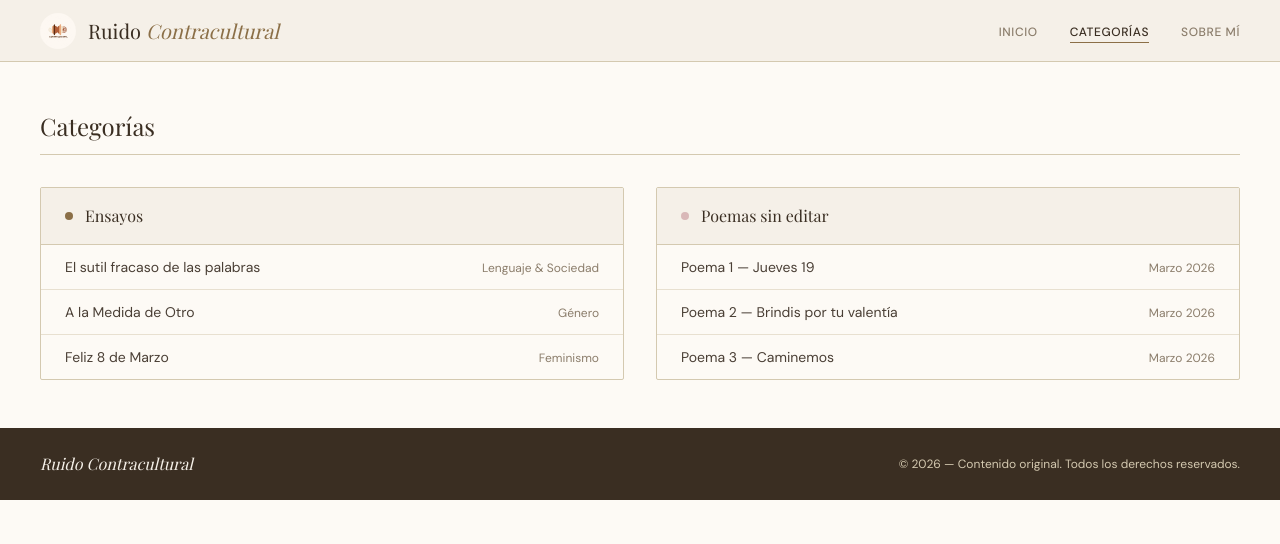
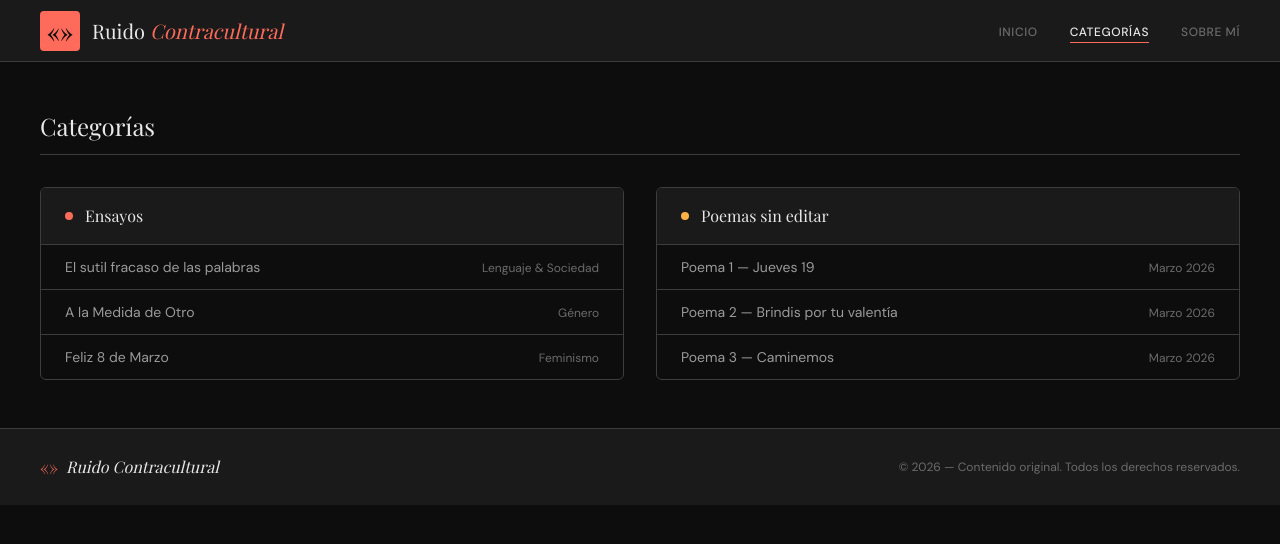
Before and after one commit to Loreley1902/Ruido-Contracultural, a Next.js app: page /categorias in a window 1280 px wide. Shown: the top 544 px of the page. Built offline with nearby package versions, Linux system fonts and the light colour scheme.

Commit message:
feat: update design with bold colors and stylized logo\n\nImplement dark mode with coral accents and new typographic logo;\ncorrect Next.js image warnings with 'fill' component.

```diff
--- a/app/categorias/page.tsx
+++ b/app/categorias/page.tsx
@@ -4,30 +4,30 @@ import { essays, poems } from "@/lib/data"
 export default function CategoriasPage() {
   return (
     <section className="px-6 md:px-10 py-12 max-w-7xl mx-auto">
-      <div className="flex items-baseline justify-between border-b border-sand pb-3 mb-8">
-        <h1 className="font-serif text-xl md:text-2xl text-espresso">Categorías</h1>
+      <div className="flex items-baseline justify-between border-b border-slate pb-3 mb-8">
+        <h1 className="font-serif text-xl md:text-2xl text-pearl">Categorías</h1>
       </div>
 
       <div className="grid md:grid-cols-2 gap-8">
         {/* Ensayos */}
-        <div className="border border-sand rounded-sm overflow-hidden">
-          <div className="bg-cream px-6 py-4 border-b border-sand flex items-center gap-3">
-            <div className="w-2 h-2 rounded-full bg-brown" />
-            <h2 className="font-serif text-base text-espresso">Ensayos</h2>
+        <div className="border border-slate rounded-lg overflow-hidden">
+          <div className="bg-charcoal px-6 py-4 border-b border-slate flex items-center gap-3">
+            <div className="w-2 h-2 rounded-full bg-coral" />
+            <h2 className="font-serif text-base text-pearl">Ensayos</h2>
           </div>
           <div>
             {essays.map((essay, index) => (
               <Link
                 key={essay.slug}
                 href={`/ensayos/${essay.slug}`}
-                className={`flex items-baseline justify-between px-6 py-3 hover:bg-warm-white transition-colors group ${
-                  index < essays.length - 1 ? "border-b border-beige" : ""
+                className={`flex items-baseline justify-between px-6 py-3 hover:bg-charcoal transition-colors group ${
+                  index < essays.length - 1 ? "border-b border-slate" : ""
                 }`}
               >
-                <span className="text-sm text-text group-hover:text-brown transition-colors">
+                <span className="text-sm text-silver group-hover:text-coral transition-colors">
                   {essay.title}
                 </span>
-                <span className="text-xs text-muted-text ml-4 shrink-0">
+                <span className="text-xs text-smoke ml-4 shrink-0">
                   {essay.category}
                 </span>
               </Link>
@@ -36,24 +36,24 @@ export default function CategoriasPage() {
         </div>
 
         {/* Poemas */}
-        <div className="border border-sand rounded-sm overflow-hidden">
-          <div className="bg-cream px-6 py-4 border-b border-sand flex items-center gap-3">
-            <div className="w-2 h-2 rounded-full bg-dusty" />
-            <h2 className="font-serif text-base text-espresso">Poemas sin editar</h2>
+        <div className="border border-slate rounded-lg overflow-hidden">
+          <div className="bg-charcoal px-6 py-4 border-b border-slate flex items-center gap-3">
+            <div className="w-2 h-2 rounded-full bg-amber" />
+            <h2 className="font-serif text-base text-pearl">Poemas sin editar</h2>
           </div>
           <div>
             {poems.map((poem, index) => (
               <Link
                 key={poem.slug}
                 href={`/poemas/${poem.slug}`}
-                className={`flex items-baseline justify-between px-6 py-3 hover:bg-warm-white transition-colors group ${
-                  index < poems.length - 1 ? "border-b border-beige" : ""
+                className={`flex items-baseline justify-between px-6 py-3 hover:bg-charcoal transition-colors group ${
+                  index < poems.length - 1 ? "border-b border-slate" : ""
                 }`}
               >
-                <span className="text-sm text-text group-hover:text-brown transition-colors">
+                <span className="text-sm text-silver group-hover:text-coral transition-colors">
                   Poema {poem.number} — {poem.title}
                 </span>
-                <span className="text-xs text-muted-text ml-4 shrink-0">
+                <span className="text-xs text-smoke ml-4 shrink-0">
                   {poem.date}
                 </span>
               </Link>
--- a/app/globals.css
+++ b/app/globals.css
@@ -4,40 +4,41 @@
 @custom-variant dark (&:is(.dark *));
 
 :root {
-  /* Ruido Contracultural Color Palette */
-  --cream: #F5F0E8;
-  --warm-white: #FDFAF5;
-  --beige: #E8E0D0;
-  --sand: #D4C9B0;
-  --brown: #8B6F47;
-  --dark-brown: #5C4B35;
-  --espresso: #3A2E22;
-  --blush: #EDD8C8;
-  --sage: #C2CEC0;
-  --dusty: #D9B8B8;
-  --text: #4A3F35;
-  --muted-text: #8B7D6B;
+  /* Ruido Contracultural - Bold Contrast Palette */
+  --ink: #0D0D0D;
+  --charcoal: #1A1A1A;
+  --graphite: #2A2A2A;
+  --slate: #3D3D3D;
+  --smoke: #6B6B6B;
+  --silver: #9A9A9A;
+  --pearl: #E8E8E8;
+  --snow: #F5F5F5;
+  --white: #FFFFFF;
+  --coral: #FF6B5B;
+  --coral-light: #FF8A7D;
+  --coral-dark: #E55A4A;
+  --amber: #FFB347;
 
-  --background: var(--warm-white);
-  --foreground: var(--text);
-  --card: var(--cream);
-  --card-foreground: var(--espresso);
-  --popover: var(--cream);
-  --popover-foreground: var(--text);
-  --primary: var(--espresso);
-  --primary-foreground: var(--cream);
-  --secondary: var(--beige);
-  --secondary-foreground: var(--espresso);
-  --muted: var(--sand);
-  --muted-foreground: var(--muted-text);
-  --accent: var(--brown);
-  --accent-foreground: var(--cream);
+  --background: var(--ink);
+  --foreground: var(--pearl);
+  --card: var(--charcoal);
+  --card-foreground: var(--pearl);
+  --popover: var(--graphite);
+  --popover-foreground: var(--pearl);
+  --primary: var(--coral);
+  --primary-foreground: var(--ink);
+  --secondary: var(--graphite);
+  --secondary-foreground: var(--pearl);
+  --muted: var(--slate);
+  --muted-foreground: var(--smoke);
+  --accent: var(--coral);
+  --accent-foreground: var(--ink);
   --destructive: #dc2626;
   --destructive-foreground: #fef2f2;
-  --border: var(--sand);
-  --input: var(--beige);
-  --ring: var(--brown);
-  --radius: 3px;
+  --border: var(--slate);
+  --input: var(--graphite);
+  --ring: var(--coral);
+  --radius: 4px;
 }
 
 @theme inline {
@@ -63,18 +64,19 @@
   --color-border: var(--border);
   --color-input: var(--input);
   --color-ring: var(--ring);
-  --color-cream: var(--cream);
-  --color-warm-white: var(--warm-white);
-  --color-beige: var(--beige);
-  --color-sand: var(--sand);
-  --color-brown: var(--brown);
-  --color-dark-brown: var(--dark-brown);
-  --color-espresso: var(--espresso);
-  --color-blush: var(--blush);
-  --color-sage: var(--sage);
-  --color-dusty: var(--dusty);
-  --color-text: var(--text);
-  --color-muted-text: var(--muted-text);
+  --color-ink: var(--ink);
+  --color-charcoal: var(--charcoal);
+  --color-graphite: var(--graphite);
+  --color-slate: var(--slate);
+  --color-smoke: var(--smoke);
+  --color-silver: var(--silver);
+  --color-pearl: var(--pearl);
+  --color-snow: var(--snow);
+  --color-white: var(--white);
+  --color-coral: var(--coral);
+  --color-coral-light: var(--coral-light);
+  --color-coral-dark: var(--coral-dark);
+  --color-amber: var(--amber);
   --radius-sm: calc(var(--radius) - 1px);
   --radius-md: var(--radius);
   --radius-lg: calc(var(--radius) + 2px);
--- a/app/layout.tsx
+++ b/app/layout.tsx
@@ -24,7 +24,7 @@ export const metadata: Metadata = {
 }
 
 export const viewport: Viewport = {
-  themeColor: '#F5F0E8',
+  themeColor: '#0D0D0D',
 }
 
 export default function RootLayout({
@@ -34,7 +34,7 @@ export default function RootLayout({
 }>) {
   return (
     <html lang="es">
-      <body className={`${dmSans.variable} ${playfair.variable} font-sans antialiased bg-warm-white text-text`}>
+      <body className={`${dmSans.variable} ${playfair.variable} font-sans antialiased bg-ink text-pearl`}>
         <Navbar />
         <main>{children}</main>
         <Footer />
--- a/app/sobre-mi/page.tsx
+++ b/app/sobre-mi/page.tsx
@@ -3,13 +3,13 @@ import Image from "next/image"
 
 export default function SobreMiPage() {
   return (
-    <div className="bg-warm-white">
+    <div className="bg-ink">
       {/* About the Blog Section - First */}
-      <section className="bg-cream border-t border-sand px-6 md:px-10 py-12 md:py-16">
+      <section className="bg-charcoal border-t border-slate px-6 md:px-10 py-12 md:py-16">
         <div className="max-w-3xl mx-auto">
-          <h1 className="font-serif text-2xl md:text-3xl text-espresso mb-8 text-center">Acerca de Ruido Contracultural</h1>
+          <h1 className="font-serif text-2xl md:text-3xl text-pearl mb-8 text-center">Acerca de Ruido Contracultural</h1>
 
-          <div className="space-y-5 text-sm text-muted-text leading-relaxed">
+          <div className="space-y-5 text-sm text-silver leading-relaxed">
             <p>
               Este es un espacio digital dedicado a la escritura y a la reflexión cultural.
               Aquí reúno artículos, críticas y ensayos breves que observan distintos fenómenos
@@ -40,11 +40,11 @@ export default function SobreMiPage() {
       </section>
 
       {/* About Me Section - Second */}
-      <section className="px-6 md:px-10 py-12 md:py-16 border-t border-sand">
+      <section className="px-6 md:px-10 py-12 md:py-16 border-t border-slate">
         <div className="max-w-3xl mx-auto">
           <div className="flex flex-col md:flex-row gap-8 items-start">
             {/* Small Photo */}
-            <div className="w-32 h-32 md:w-40 md:h-40 shrink-0 overflow-hidden rounded-full">
+            <div className="w-32 h-32 md:w-40 md:h-40 shrink-0 overflow-hidden rounded-full border-2 border-coral">
               <Image
                 src="/images/lore.png"
                 alt="Foto de Loreley"
@@ -56,8 +56,8 @@ export default function SobreMiPage() {
 
             {/* About Me Content */}
             <div className="flex-1">
-              <h2 className="font-serif text-xl md:text-2xl text-espresso mb-4">Acerca de mí: Loreley</h2>
-              <p className="text-sm text-muted-text leading-relaxed mb-6">
+              <h2 className="font-serif text-xl md:text-2xl text-pearl mb-4">Acerca de mí: Loreley</h2>
+              <p className="text-sm text-silver leading-relaxed mb-6">
                 Mi rincón en internet dedicado a la reflexión cultural, la escritura y las ideas
                 que atraviesan nuestra vida cotidiana. En este espacio comparto artículos, críticas
                 y textos donde exploro la cultura, la sociedad y las preguntas que muchas veces
@@ -66,7 +66,7 @@ export default function SobreMiPage() {
               </p>
 
               <div>
-                <div className="text-[0.65rem] font-medium tracking-widest uppercase text-brown mb-3">
+                <div className="text-[0.65rem] font-medium tracking-widest uppercase text-coral mb-3">
                   Encuéntrame en
                 </div>
                 <div className="flex flex-wrap gap-3">
@@ -74,7 +74,7 @@ export default function SobreMiPage() {
                     href="https://www.linkedin.com/in/loreley-fuentes-hern%C3%A1ndez-28a856307/"
                     target="_blank"
                     rel="noopener noreferrer"
-                    className="px-4 py-2 border border-sand rounded-sm text-xs font-medium tracking-wider uppercase text-espresso hover:bg-beige hover:border-brown transition-colors"
+                    className="px-4 py-2 border border-slate rounded text-xs font-medium tracking-wider uppercase text-pearl hover:bg-graphite hover:border-coral transition-colors"
                   >
                     LinkedIn
                   </Link>
@@ -82,13 +82,13 @@ export default function SobreMiPage() {
                     href="https://www.instagram.com/lorefh19/"
                     target="_blank"
                     rel="noopener noreferrer"
-                    className="px-4 py-2 border border-sand rounded-sm text-xs font-medium tracking-wider uppercase text-espresso hover:bg-beige hover:border-brown transition-colors"
+                    className="px-4 py-2 border border-slate rounded text-xs font-medium tracking-wider uppercase text-pearl hover:bg-graphite hover:border-coral transition-colors"
                   >
                     Instagram
                   </Link>
                   <Link
                     href="mailto:Lfuentesh19@gmail.com"
-                    className="px-4 py-2 border border-sand rounded-sm text-xs font-medium tracking-wider uppercase text-espresso hover:bg-beige hover:border-brown transition-colors"
+                    className="px-4 py-2 border border-slate rounded text-xs font-medium tracking-wider uppercase text-pearl hover:bg-graphite hover:border-coral transition-colors"
                   >
                     Correo electrónico
                   </Link>
@@ -100,21 +100,21 @@ export default function SobreMiPage() {
       </section>
 
       {/* Newsletter Section */}
-      <section className="bg-beige border-y border-sand px-6 md:px-10 py-10">
+      <section className="bg-graphite border-y border-slate px-6 md:px-10 py-10">
         <div className="max-w-2xl mx-auto text-center">
-          <h2 className="font-serif text-xl text-espresso mb-3">Disfruta</h2>
-          <p className="text-sm text-muted-text mb-6">
+          <h2 className="font-serif text-xl text-pearl mb-3">Disfruta</h2>
+          <p className="text-sm text-silver mb-6">
             Opina acerca de los últimos artículos, reflexiones e ideas que he compartido en este espacio.
           </p>
           <form className="flex flex-col sm:flex-row gap-3 max-w-md mx-auto">
             <input
               type="email"
               placeholder="Escribe tu correo electrónico..."
-              className="flex-1 px-4 py-3 bg-warm-white border border-sand rounded-sm text-sm text-espresso placeholder:text-muted-text focus:outline-none focus:border-brown transition-colors"
+              className="flex-1 px-4 py-3 bg-charcoal border border-slate rounded text-sm text-pearl placeholder:text-smoke focus:outline-none focus:border-coral transition-colors"
             />
             <button
               type="submit"
-              className="px-6 py-3 bg-espresso text-cream text-xs font-medium tracking-wider uppercase rounded-sm hover:bg-dark-brown transition-colors"
+              className="px-6 py-3 bg-coral text-ink text-xs font-medium tracking-wider uppercase rounded hover:bg-coral-light transition-colors"
             >
               Suscribirse
             </button>
--- a/components/footer.tsx
+++ b/components/footer.tsx
@@ -1,8 +1,11 @@
 export function Footer() {
   return (
-    <footer className="bg-espresso px-6 md:px-10 py-6 flex items-center justify-between">
-      <div className="font-serif italic text-cream">Ruido Contracultural</div>
-      <div className="text-xs text-sand">© 2026 — Contenido original. Todos los derechos reservados.</div>
+    <footer className="bg-charcoal border-t border-slate px-6 md:px-10 py-6 flex items-center justify-between">
+      <div className="flex items-center gap-2">
+        <span className="font-serif text-lg text-coral">&laquo;&raquo;</span>
+        <span className="font-serif italic text-pearl">Ruido Contracultural</span>
+      </div>
+      <div className="text-xs text-smoke">© 2026 — Contenido original. Todos los derechos reservados.</div>
     </footer>
   )
 }
--- a/components/navbar.tsx
+++ b/components/navbar.tsx
@@ -1,7 +1,6 @@
 "use client"
 
 import Link from "next/link"
-import Image from "next/image"
 import { usePathname } from "next/navigation"
 import { cn } from "@/lib/utils"
 
@@ -17,22 +16,27 @@ const poems = [
   { slug: "caminemos", title: "Poema 3 — Caminemos" },
 ]
 
+// Logo component with stylized quotes
+function Logo() {
+  return (
+    <div className="flex items-center gap-3">
+      <div className="w-10 h-10 bg-coral rounded flex items-center justify-center">
+        <span className="font-serif text-2xl text-ink font-semibold leading-none">&laquo;&raquo;</span>
+      </div>
+      <span className="font-serif text-xl text-pearl">
+        Ruido <em className="text-coral">Contracultural</em>
+      </span>
+    </div>
+  )
+}
+
 export function Navbar() {
   const pathname = usePathname()
 
   return (
-    <nav className="bg-cream border-b border-sand px-6 md:px-10 flex items-center justify-between h-[62px] sticky top-0 z-50">
-      <Link href="/" className="flex items-center gap-3">
-        <Image
-          src="/images/logo.jpg"
-          alt="Ruido Contracultural logo"
-          width={36}
-          height={36}
-          className="rounded-full"
-        />
-        <span className="font-serif text-xl text-espresso">
-          Ruido <em className="text-brown">Contracultural</em>
-        </span>
+    <nav className="bg-charcoal border-b border-slate px-6 md:px-10 flex items-center justify-between h-[62px] sticky top-0 z-50">
+      <Link href="/">
+        <Logo />
       </Link>
 
       <ul className="hidden md:flex items-center gap-8">
@@ -40,8 +44,8 @@ export function Navbar() {
           <Link
             href="/"
             className={cn(
-              "text-xs font-medium tracking-wider uppercase text-muted-text transition-colors hover:text-espresso",
-              pathname === "/" && "text-espresso border-b-[1.5px] border-brown pb-0.5"
+              "text-xs font-medium tracking-wider uppercase text-smoke transition-colors hover:text-pearl",
+              pathname === "/" && "text-pearl border-b-[1.5px] border-coral pb-0.5"
             )}
           >
             Inicio
@@ -51,8 +55,8 @@ export function Navbar() {
           <Link
             href="/categorias"
             className={cn(
-              "text-xs font-medium tracking-wider uppercase text-muted-text transition-colors hover:text-espresso",
-              pathname.startsWith("/categorias") && "text-espresso border-b-[1.5px] border-brown pb-0.5"
+              "text-xs font-medium tracking-wider uppercase text-smoke transition-colors hover:text-pearl",
+              pathname.startsWith("/categorias") && "text-pearl border-b-[1.5px] border-coral pb-0.5"
             )}
           >
             Categorías
@@ -60,26 +64,26 @@ export function Navbar() {
 
           {/* Dropdown */}
           <div className="hidden group-hover:block absolute top-full left-0 pt-3">
-            <div className="bg-cream border border-sand rounded-sm min-w-[210px] shadow-lg">
-              <div className="px-4 pt-3 pb-2 border-b border-beige">
-                <div className="text-[0.65rem] tracking-widest uppercase text-brown font-medium mb-2">Ensayos</div>
+            <div className="bg-graphite border border-slate rounded min-w-[210px] shadow-lg shadow-black/30">
+              <div className="px-4 pt-3 pb-2 border-b border-slate">
+                <div className="text-[0.65rem] tracking-widest uppercase text-coral font-medium mb-2">Ensayos</div>
                 {essays.map((essay) => (
                   <Link
                     key={essay.slug}
                     href={`/ensayos/${essay.slug}`}
-                    className="block text-sm text-text py-1 hover:text-brown transition-colors"
+                    className="block text-sm text-silver py-1 hover:text-coral transition-colors"
                   >
                     {essay.title}
                   </Link>
                 ))}
               </div>
               <div className="px-4 pt-3 pb-3">
-                <div className="text-[0.65rem] tracking-widest uppercase text-brown font-medium mb-2">Poemas sin editar</div>
+                <div className="text-[0.65rem] tracking-widest uppercase text-coral font-medium mb-2">Poemas sin editar</div>
                 {poems.map((poem) => (
                   <Link
                     key={poem.slug}
                     href={`/poemas/${poem.slug}`}
-                    className="block text-sm text-text py-1 hover:text-brown transition-colors"
+                    className="block text-sm text-silver py-1 hover:text-coral transition-colors"
                   >
                     {poem.title}
                   </Link>
@@ -92,8 +96,8 @@ export function Navbar() {
           <Link
             href="/sobre-mi"
             className={cn(
-              "text-xs font-medium tracking-wider uppercase text-muted-text transition-colors hover:text-espresso",
-              pathname === "/sobre-mi" && "text-espresso border-b-[1.5px] border-brown pb-0.5"
+              "text-xs font-medium tracking-wider uppercase text-smoke transition-colors hover:text-pearl",
+              pathname === "/sobre-mi" && "text-pearl border-b-[1.5px] border-coral pb-0.5"
             )}
           >
             Sobre mí
```
Also changed, not shown: app/ensayos/[slug]/page.tsx (+7 -7 lines), app/page.tsx (+46 -52 lines), app/poemas/[slug]/page.tsx (+5 -5 lines).
